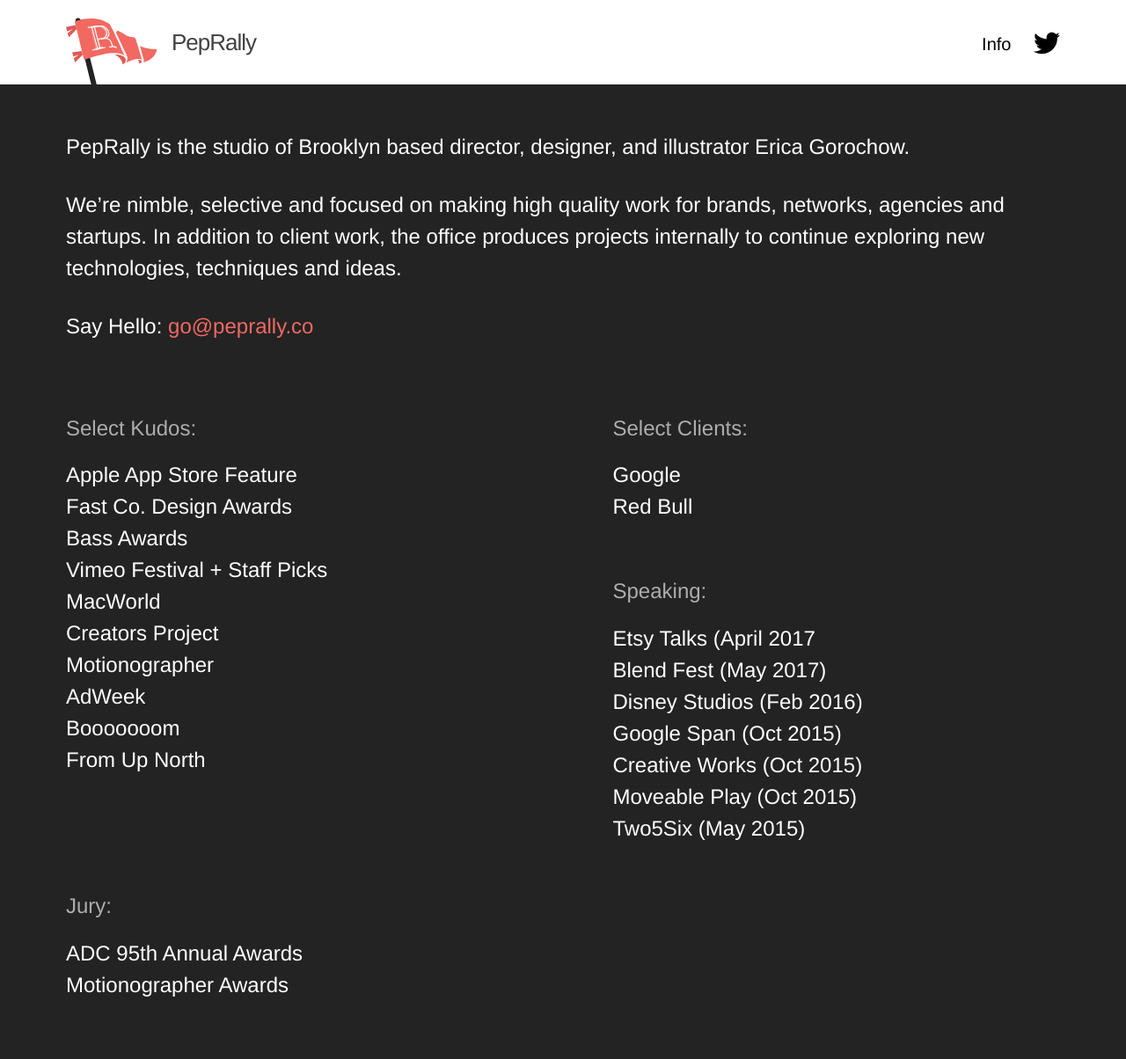
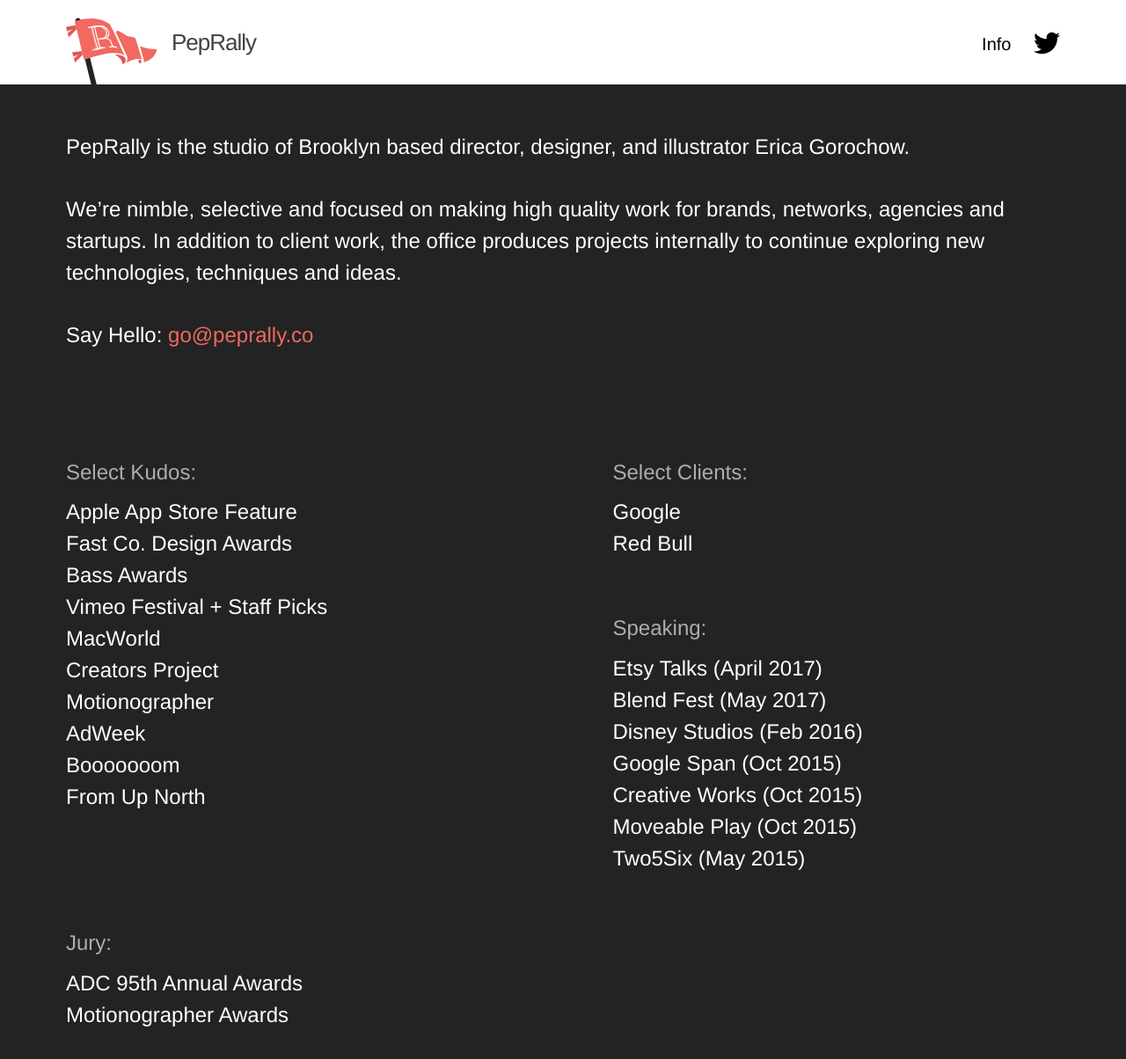
Before and after one commit to gorociao/peprally-website, a Jekyll site: the page built from info.html, in a window 1280 px wide, cut to the strip 0-1204 px from the top of the page. Shown: the whole strip at 88% size. Built offline with Jekyll 4.4.1, drawn with Linux system fonts in a browser that asks for light colours.

Commit message:
info spacing

```diff
--- a/_data/speaking.yml
+++ b/_data/speaking.yml
@@ -1,4 +1,4 @@
-- name: Etsy Talks (April 2017
+- name: Etsy Talks (April 2017)
 - name: Blend Fest (May 2017)
 
 - name: Disney Studios (Feb 2016)
--- a/_sass/_layout.scss
+++ b/_sass/_layout.scss
@@ -134,19 +134,30 @@
  * Wrapper
  */
 .wrapper {
+    @media (max-width: 600px) {
+      max-width: -webkit-calc(#{$content-width} - (#{$spacing-unit} / 2));
+      max-width:         calc(#{$content-width} - (#{$spacing-unit} / 2));
+      margin-right: auto;
+      margin-left: auto;
+      padding-right: $spacing-unit / 2;
+      padding-left: $spacing-unit / 2;
+    }
+
+    @media (min-width: 600px) {
       max-width: -webkit-calc(#{$content-width} - (#{$spacing-unit} * 2));
       max-width:         calc(#{$content-width} - (#{$spacing-unit} * 2));
       margin-right: auto;
       margin-left: auto;
       padding-right: $spacing-unit;
       padding-left: $spacing-unit;
+    }
     @extend %clearfix;
 
     @include media-query($on-laptop) {
-        max-width: -webkit-calc(#{$content-width} - (#{$spacing-unit}));
-        max-width:         calc(#{$content-width} - (#{$spacing-unit}));
-        padding-right: $spacing-unit / 2;
-        padding-left: $spacing-unit / 2;
+//        max-width: -webkit-calc(#{$content-width} - (#{$spacing-unit}));
+//        max-width:         calc(#{$content-width} - (#{$spacing-unit}));
+//        padding-right: $spacing-unit / 2;
+//        padding-left: $spacing-unit / 2;
     }
 }
 
@@ -180,6 +191,7 @@
     }
 }
 
+@media (min-width: 600px) {
   .lists {
       margin-top: 50px;
       width: 45%;
@@ -190,28 +202,27 @@
           float: right;
       }
   }
+}
+
 
 .info {
     .bio {
         div {
-            margin-bottom: 30px;
+            margin-bottom: $spacing-unit;
+        }
+        margin-bottom: $spacing-unit * 2;
     }
 }
-    .lists {
-        margin-top: 50px;
-        width: 45%;
-        &.left {
-            float: left;
-        }
-        &.right {
-            float: right;
+
+.info {
+  .post-list {
+      margin-bottom: $spacing-unit * 1.5;
   }
 }
+
+@media (min-width: 600px) {
+  .info {
     .post-list {
-        .title {
-            color: #ADADAD;
-            margin-bottom: 10px;
-        }
         &.kudos {
             margin-bottom: 130px;
         }
@@ -220,6 +231,8 @@
         }
     }
   }
+}
+
 
 /**
  * Site header
@@ -427,7 +440,9 @@
  */
 .page-content {
     padding: ($spacing-unit * 1.5) 0;
-
+    @media (max-width: 600px) {
+      padding: ($spacing-unit * .5) 0;
+    }
     iframe {
         width: 100%;
         margin-bottom: $spacing-unit / 2;
@@ -446,13 +461,16 @@
     margin-left: 0;
     list-style: none;
     > li {
-        margin-bottom: $spacing-unit * 1;
+        margin-bottom: $spacing-unit;
         img {
             width: 100%;
             display: none;
             &.mobile {
                 display: block;
             }
+        }
+        @media (max-width: 600px) {
+          margin-bottom: $spacing-unit * .5;
         }
         @media (min-width: 600px) {
             img {
@@ -547,6 +565,7 @@
 h2 {
     font-size: $base-font-size;
     color: #ADADAD;
+    margin-bottom: $base-font-size / 2.5;
 //    @include media-query($on-laptop) {
 //        font-size: 28px;
 //    }
--- a/info.html
+++ b/info.html
@@ -3,7 +3,6 @@
 title: Info
 permalink: /info/
 ---
-
 <div class="info">
 
     <div class="bio">
```
Also changed, not shown: _my_collection/newmuseum.markdown (+5 -3 lines). Lines whose indentation alone changed are shown as unchanged.
